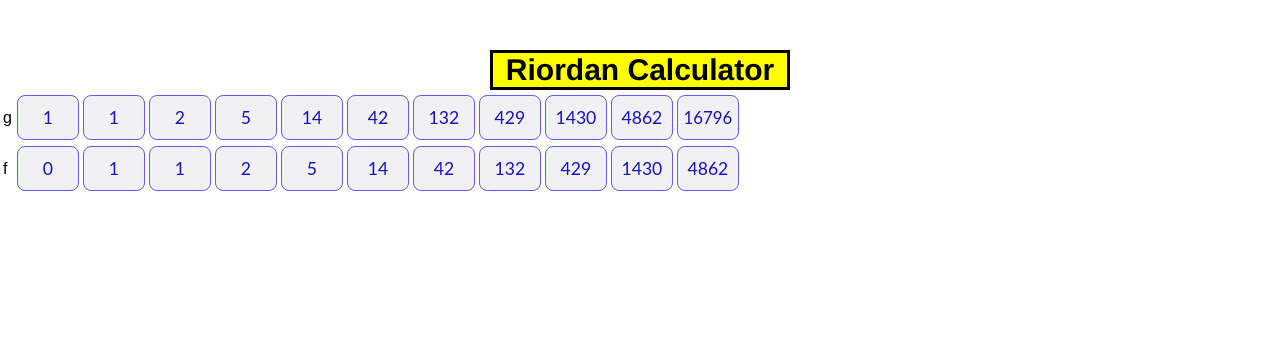
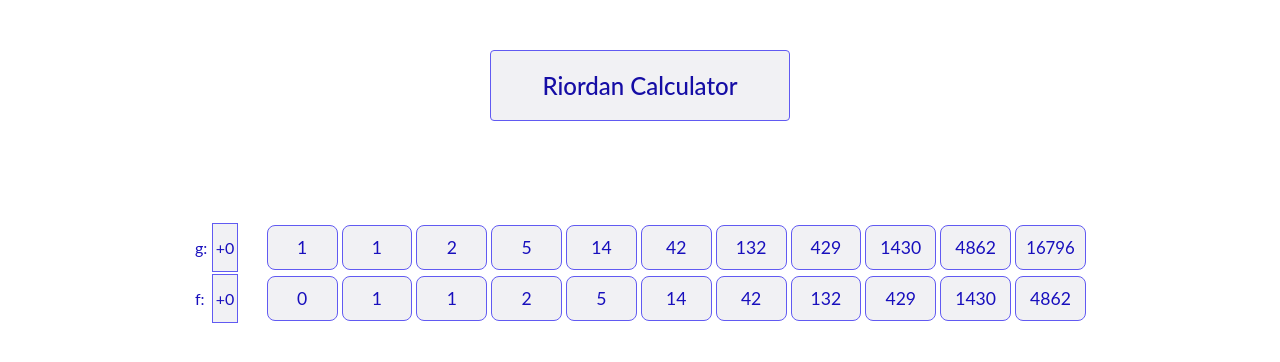
Before and after one commit to jamesshapiro/riordan-calculator-hooks, a React (Vite) app: page / in a window 1280 px wide. Shown: the top 362 px of the page. Built offline with nearby package versions, Linux system fonts and the light colour scheme.

Commit message:
add auto-deployment steps

```diff
--- a/package.json
+++ b/package.json
@@ -18,7 +18,11 @@
     "predev": "rimraf .parcel-cache dist",
     "dev": "parcel public/index.html",
     "build": "parcel build public/index.html",
-    "new-component": "new-component"
+    "new-component": "new-component",
+    "build:upload-to-aws": "aws s3 sync dist s3://riordan-demo.weakerpotions.com --delete --size-only && aws s3 cp dist/index.html s3://riordan-demo.weakerpotions.com/index.html",
+    "build:invalidate-cf-cache": "aws cloudfront create-invalidation --distribution-id E14BH8WEKGBSJ --paths '/*'",
+    "build:clean-build-files": "rm -rf dist/",
+    "postbuild": "npm run build:upload-to-aws && npm run build:invalidate-cf-cache && npm run build:clean-build-files"
   },
   "browserslist": "> 0.5%, last 2 versions, not dead",
   "devDependencies": {
--- a/src/components/App/App.js
+++ b/src/components/App/App.js
@@ -13,12 +13,12 @@ function App() {
     <DataProvider>
       <Wrapper>
         <Header />
-        <table>
+        <TableWrapper>
           <tbody>
             <Sequence initialSequence={INITIAL_SEQUENCE.f} sequenceId={'g'} />
             <Sequence initialSequence={INITIAL_SEQUENCE.g} sequenceId={'f'} />
           </tbody>
-        </table>
+        </TableWrapper>
       </Wrapper>
     </DataProvider>
   );
@@ -29,3 +29,9 @@ export default App;
 const Wrapper = styled.div`
   height: 100%;
 `;
+
+const TableWrapper = styled.table`
+  width: min(70%, 1100px);
+  margin: 0 auto;
+  margin-top: 100px;
+`;
--- a/src/components/Header/Header.js
+++ b/src/components/Header/Header.js
@@ -19,18 +19,18 @@ const Wrapper = styled.header`
   margin: 0 auto;
   margin-top: 50px;
   margin-bottom: 1px;
-  border: 3px solid black;
+  border: 1px solid var(--number-box-border-color);
+  border-radius: 4px;
+  padding: 20px;
+  background-color: var(--number-box-background-color);
   box-shadow: var(--box-shadow-distance) var(--box-shadow-distance) 0 0
     hsl(0, 0%, 25%);
 `;
 
 const StyledHeader = styled.h1`
-  font-size: 30px;
-  color: #333;
-  font-weight: 600;
-  font-family: 'Helvetica Neue', Helvetica, Arial, sans-serif;
-  color: black;
-  background-color: yellow;
+  font-size: 24px;
+  font-weight: 500;
+  color: var(--header-color);
 `;
 
 const Invisible = styled.span`
--- a/src/components/NumberBox/NumberBox.js
+++ b/src/components/NumberBox/NumberBox.js
@@ -87,14 +87,18 @@ export default NumberBox;
 
 const Wrapper = styled.div`
   display: inline-block;
-  background-color: hsl(243, 10%, 95%);
+  background-color: var(--number-box-background-color);
+  &:hover {
+    background-color: var(--number-box-hover-background-color);
+    color: var(--number-box-hover-font-color);
+  }
   border-radius: 8px;
   width: fit-content;
   min-width: var(--number-box-width);
   width: 100%;
   height: var(--number-box-height);
   margin: 1px;
-  border: 1px solid hsl(243, 85%, 65%);
+  border: 1px solid var(--number-box-border-color);
   /* padding: 10%; */
 `;
 
@@ -103,7 +107,10 @@ const InnerContainer = styled.div`
   justify-content: center;
   align-items: center;
   font-family: 'Lato', sans-serif;
-  color: hsl(243, 85%, 40%);
+  color: var(--number-box-font-color);
+  &:hover {
+    color: var(--number-box-hover-font-color);
+  }
   width: fit-content;
   height: 100%;
   width: 100%;
--- a/src/components/Sequence/Sequence.js
+++ b/src/components/Sequence/Sequence.js
@@ -2,6 +2,8 @@ import React from 'react';
 
 import { DataContext } from '../DataProvider';
 import NumberBox from '../NumberBox';
+
+import styled from 'styled-components';
 
 function Sequence({ initialSequence, sequenceId }) {
   const { sequenceLength } = React.useContext(DataContext);
@@ -10,8 +12,12 @@ function Sequence({ initialSequence, sequenceId }) {
   const [sequence, setSequence] = React.useState(initialSequence);
   const delta = sequenceId === 'f' ? sequenceLength : 0;
   return (
-    <tr>
-      <td>{sequenceId}</td>
+    <Wrapper>
+      <td>{sequenceId}:</td>
+      <TDWrapper>
+        <ButtonWrapper>+0</ButtonWrapper>
+      </TDWrapper>
+      <TDSpace />
       {sequence.slice(0, sequenceLength).map((num, index) => {
         return (
           <td>
@@ -19,8 +25,35 @@ function Sequence({ initialSequence, sequenceId }) {
           </td>
         );
       })}
-    </tr>
+    </Wrapper>
   );
 }
 
 export default Sequence;
+
+const Wrapper = styled.tr`
+  color: var(--number-box-font-color);
+`;
+
+const ButtonWrapper = styled.button``;
+
+const TDWrapper = styled.td`
+  border-radius: 0px;
+  background-color: var(--number-box-background-color);
+  &:hover {
+    background-color: var(--number-box-hover-background-color);
+    color: var(--number-box-hover-font-color);
+  }
+  &:active {
+    background-color: var(--active-button-color);
+    color: white;
+    transform: scale(1.1);
+  }
+  border: 1px solid var(--number-box-border-color);
+  min-width: var(--min-cell-width);
+  text-align: center;
+`;
+
+const TDSpace = styled.td`
+  min-width: var(--min-cell-width);
+`;
--- a/src/styles.css
+++ b/src/styles.css
@@ -2,9 +2,17 @@
   Custom styles // JS
 */
 body {
-  font-family: sans-serif;
+  font-family: 'Lato', sans-serif;
   --number-box-height: 45px;
   --number-box-width: 60px;
+  --number-box-background-color: hsl(243, 10%, 95%);
+  --number-box-hover-background-color: hsl(243, 10%, 85%);
+  --number-box-hover-font-color: hsl(243, 100%, 50%);
+  --number-box-font-color: hsl(243, 85%, 40%);
+  --number-box-border-color: hsl(243, 85%, 65%);
+  --header-color: hsl(243, 85%, 35%);
+  --active-button-color: hsl(243, 85%, 35%);
+  --min-cell-width: 20px;
 }
 
 body,
```
Also changed, not shown: src/components/Header/Header.module.css (deleted, +0 -8 lines).
